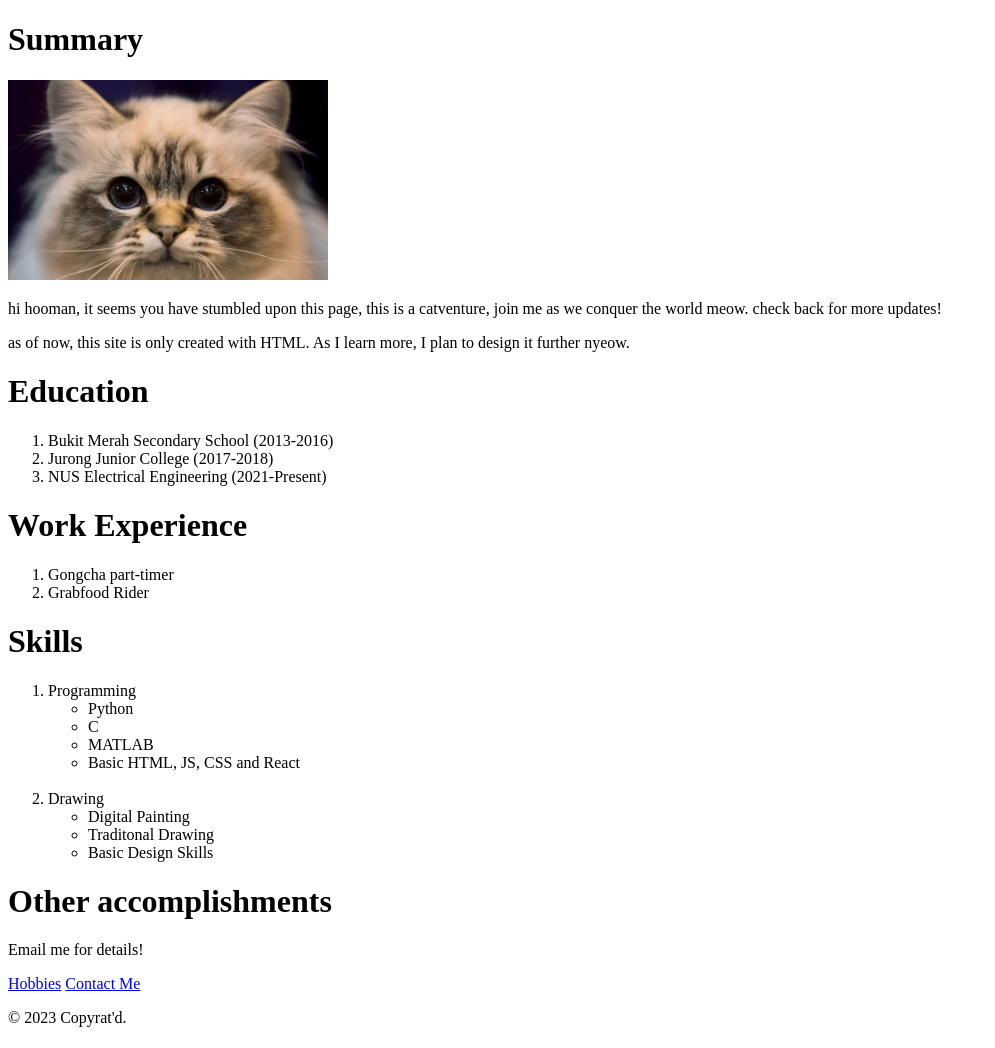
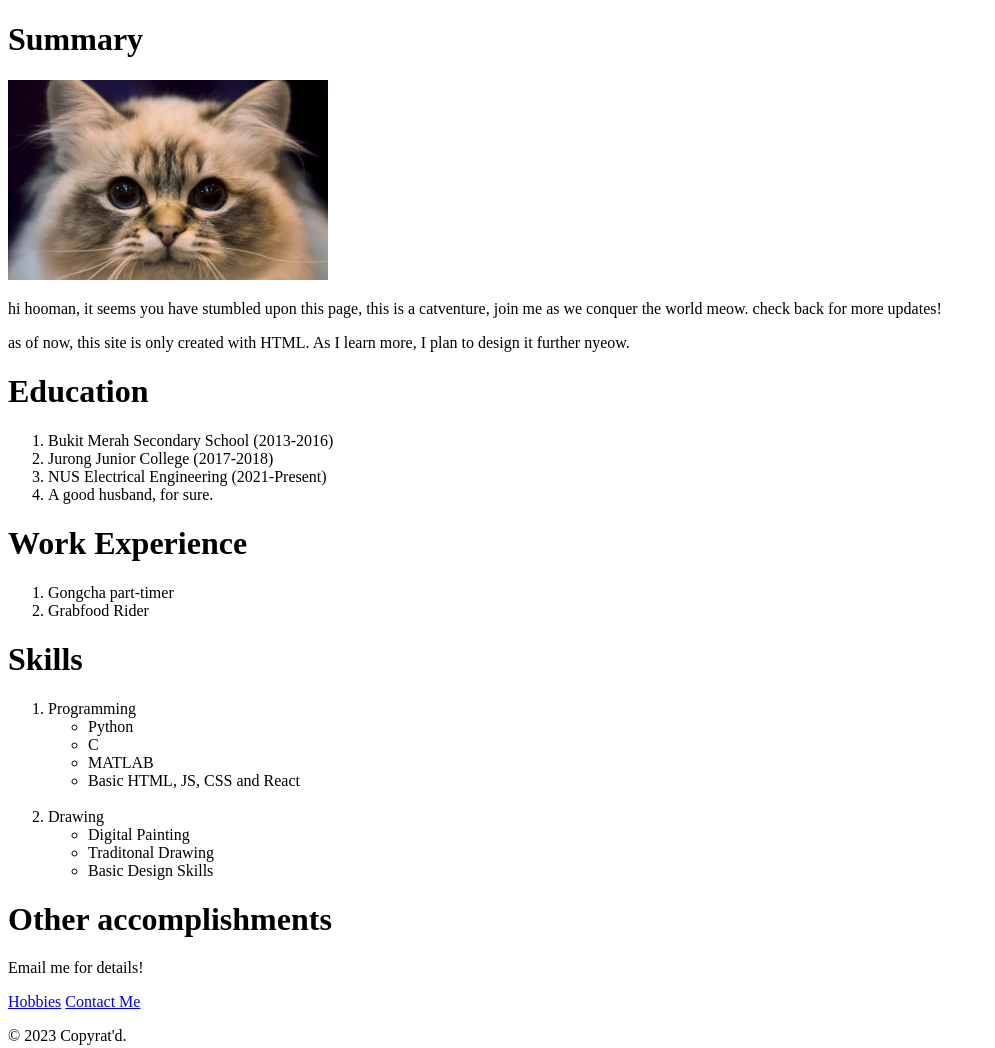
Before and after one commit to BananaFalls/Capstone-Project-1, a plain HTML site: page index.html in a window 1280 px wide. Shown: the whole page, without its empty margins (0-995 px from the left). Drawn offline with Linux system fonts and the light colour scheme.

Commit message:
a good husband 2024

```diff
--- a/index.html
+++ b/index.html
@@ -16,6 +16,7 @@
         <li>Bukit Merah Secondary School (2013-2016)</li>
         <li>Jurong Junior College (2017-2018)</li>
         <li>NUS Electrical Engineering (2021-Present)</li>
+        <li>A good husband, for sure.</li>
 
     </ol>
 
```
